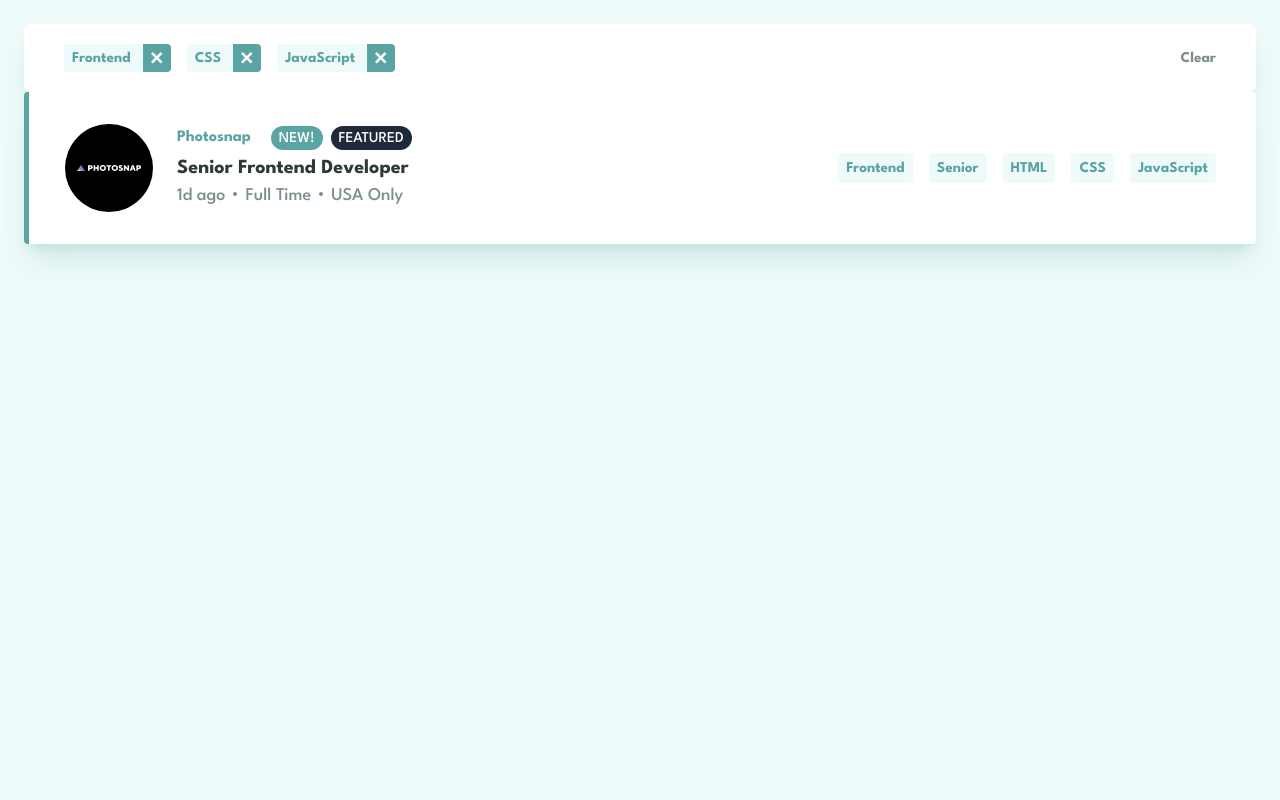
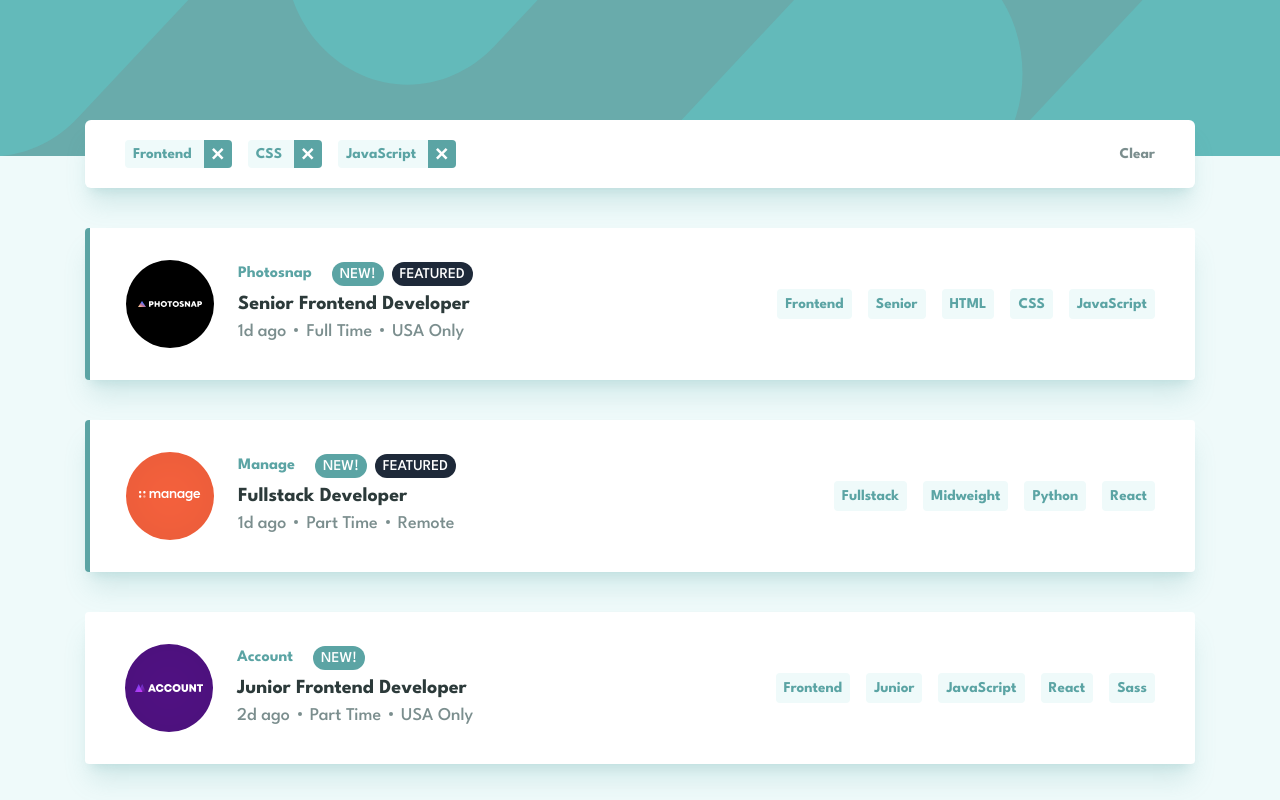
Before and after one commit to jvmdo/static-job-listings, a React (Vite) app: page / in a window 1280 px wide. Shown: the top 800 px of the page. Built offline with nearby package versions, Linux system fonts and the light colour scheme.

Commit message:
💄 General layout

```diff
--- a/package.json
+++ b/package.json
@@ -10,6 +10,7 @@
     "preview": "vite preview"
   },
   "dependencies": {
+    "@tanstack/react-query": "^5.90.19",
     "react": "^19.2.0",
     "react-dom": "^19.2.0",
     "tailwind-merge": "^3.4.0"
--- a/data.json
+++ b/public/data.json
@@ -2,7 +2,7 @@
   {
     "id": 1,
     "company": "Photosnap",
-    "logo": "./images/photosnap.svg",
+    "logo": "photosnap.svg",
     "new": true,
     "featured": true,
     "position": "Senior Frontend Developer",
@@ -17,7 +17,7 @@
   {
     "id": 2,
     "company": "Manage",
-    "logo": "./images/manage.svg",
+    "logo": "manage.svg",
     "new": true,
     "featured": true,
     "position": "Fullstack Developer",
@@ -32,7 +32,7 @@
   {
     "id": 3,
     "company": "Account",
-    "logo": "./images/account.svg",
+    "logo": "account.svg",
     "new": true,
     "featured": false,
     "position": "Junior Frontend Developer",
@@ -47,7 +47,7 @@
   {
     "id": 4,
     "company": "MyHome",
-    "logo": "./images/myhome.svg",
+    "logo": "myhome.svg",
     "new": false,
     "featured": false,
     "position": "Junior Frontend Developer",
@@ -62,7 +62,7 @@
   {
     "id": 5,
     "company": "Loop Studios",
-    "logo": "./images/loop-studios.svg",
+    "logo": "loop-studios.svg",
     "new": false,
     "featured": false,
     "position": "Software Engineer",
@@ -77,7 +77,7 @@
   {
     "id": 6,
     "company": "FaceIt",
-    "logo": "./images/faceit.svg",
+    "logo": "faceit.svg",
     "new": false,
     "featured": false,
     "position": "Junior Backend Developer",
@@ -92,7 +92,7 @@
   {
     "id": 7,
     "company": "Shortly",
-    "logo": "./images/shortly.svg",
+    "logo": "shortly.svg",
     "new": false,
     "featured": false,
     "position": "Junior Developer",
@@ -107,7 +107,7 @@
   {
     "id": 8,
     "company": "Insure",
-    "logo": "./images/insure.svg",
+    "logo": "insure.svg",
     "new": false,
     "featured": false,
     "position": "Junior Frontend Developer",
@@ -122,7 +122,7 @@
   {
     "id": 9,
     "company": "Eyecam Co.",
-    "logo": "./images/eyecam-co.svg",
+    "logo": "eyecam-co.svg",
     "new": false,
     "featured": false,
     "position": "Full Stack Engineer",
@@ -137,7 +137,7 @@
   {
     "id": 10,
     "company": "The Air Filter Company",
-    "logo": "./images/the-air-filter-company.svg",
+    "logo": "the-air-filter-company.svg",
     "new": false,
     "featured": false,
     "position": "Front-end Dev",
--- a/src/App.tsx
+++ b/src/App.tsx
@@ -1,11 +1,31 @@
 import JobCard from "@/components/job-card";
 import JobFilter from "@/components/job-filter";
+import type { Job } from "@/use-jobs";
+import { useQuery } from "@tanstack/react-query";
 
 function App() {
+  const { data } = useQuery({
+    queryKey: ["job-tag"],
+    queryFn: async () => {
+      return (await fetch("/data.json").then((res) => res.json())) as Job[];
+    },
+  });
+
+  const hasFilters = true;
+
   return (
-    <div className="min-h-svh p-6 bg-background">
-      <JobFilter />
-      <JobCard />
+    <div className="min-h-svh p-6 bg-background sm:px-8 md:px-12 lg:px-16 xl:px-20">
+      <div className="h-39 absolute inset-x-0 top-0 bg-image bg-primary/90" />
+      <main className="max-w-277.5 mx-auto mt-24 flex flex-col gap-14 lg:gap-10 relative">
+        {hasFilters && <JobFilter className="" />}
+        {data?.map((job) => (
+          <JobCard
+            key={job.id}
+            className="first:mt-23 lg:first:mt-28"
+            {...job}
+          />
+        ))}
+      </main>
     </div>
   );
 }
--- a/src/components/job-card.tsx
+++ b/src/components/job-card.tsx
@@ -1,51 +1,72 @@
+import type { Job } from "@/use-jobs";
 import { type ComponentProps } from "react";
 import { twMerge } from "tailwind-merge";
 
-function JobCard({ className, ...delegated }: ComponentProps<"article">) {
+type JobCardProps = Job & ComponentProps<"article">;
+
+function JobCard(props: JobCardProps) {
+  const {
+    company,
+    logo,
+    new: isNew,
+    featured: isFeatured,
+    position,
+    role,
+    level,
+    postedAt,
+    contract,
+    location,
+    languages,
+    tools,
+    className,
+    ...delegated
+  } = props;
+
   return (
     <article
       {...delegated}
       className={twMerge(
+        "pt-8 pb-6 px-5 flex flex-col gap-3 max-w-125 rounded-sm border-primary bg-surface shadow-xl shadow-primary/20 relative",
+        "md:max-w-none lg:px-10 lg:py-8 md:flex-row md:items-center md:gap-6",
+        isFeatured && "border-l-5",
         className,
-        "pt-8 pb-6 px-5 flex flex-col gap-3 max-w-125 rounded-sm border-l-5 border-primary bg-surface shadow-xl shadow-primary/20 relative",
-        "md:max-w-none md:px-10 md:py-8 md:flex-row md:items-center md:gap-6",
       )}
     >
       <div
         className={twMerge(
-          "size-12 absolute top-0 -translate-y-1/2 -ml-1 shrink-0",
+          "size-12 absolute top-0 -translate-y-1/2 shrink-0",
           "md:size-22 md:static md:translate-0",
+          isFeatured && "-ml-1",
         )}
       >
-        <img
-          src="/images/photosnap.svg"
-          alt="photosnap"
-          className="block w-full"
-        />
+        <img src={`/images/${logo}`} alt={company} className="block w-full" />
       </div>
       <div className="grow flex flex-col justify-between gap-3 md:gap-1">
         <div className="flex items-center gap-2">
-          <h4 className="text-primary text-[0.825rem] font-bold mr-3 md:text-base">
-            Photosnap
+          <h4 className="text-primary text-[0.825rem] font-bold mt-1 mr-3 md:text-base md:mt-0">
+            {company}
           </h4>
-          <JobBadgeNew />
-          <JobBadgeFeatured />
+          {isNew && <JobBadgeNew />}
+          {isFeatured && <JobBadgeFeatured />}
         </div>
         <h3 className="text-primary-dark text-[0.825rem] font-bold md:text-xl hover:text-primary hover:cursor-help">
-          Senior Frontend Developer
+          {position}
         </h3>
         <ul className="flex items-center gap-4 pb-3 border-b border-secondary md:border-none md:pb-0 md:-mt-1">
-          <JobMeta>1d ago</JobMeta>
-          <JobMeta>Full Time</JobMeta>
-          <JobMeta>USA Only</JobMeta>
+          <JobMeta>{postedAt}</JobMeta>
+          <JobMeta>{contract}</JobMeta>
+          <JobMeta>{location}</JobMeta>
         </ul>
       </div>
       <div className="flex flex-wrap gap-4 md:pl-6 md:justify-end md:ml-auto">
-        <JobTag>Frontend</JobTag>
-        <JobTag>Senior</JobTag>
-        <JobTag>HTML</JobTag>
-        <JobTag>CSS</JobTag>
-        <JobTag>JavaScript</JobTag>
+        <JobTag>{role}</JobTag>
+        <JobTag>{level}</JobTag>
+        {languages.map((lang) => (
+          <JobTag>{lang}</JobTag>
+        ))}
+        {tools.map((tool) => (
+          <JobTag>{tool}</JobTag>
+        ))}
       </div>
     </article>
   );
@@ -62,8 +83,8 @@ function JobTag({
     <button
       type="button"
       className={twMerge(
+        "px-2 py-1 text-primary bg-background font-bold rounded-sm hover:bg-primary hover:text-surface transition-colors",
         className,
-        "px-2 py-1 text-primary bg-background font-bold rounded-sm hover:bg-primary hover:text-surface transition-colors",
       )}
       {...delegated}
     >
@@ -76,7 +97,7 @@ function JobMeta({ children, className, ...delegated }: ComponentProps<"li">) {
   return (
     <li
       {...delegated}
-      className={twMerge(className, "group text-secondary", "md:text-lg")}
+      className={twMerge("group text-secondary", "md:text-lg", className)}
     >
       {children}
       <span className="inline-block align-middle size-1 rounded-full relative left-2 -top-0.5 bg-secondary group-last:hidden" />
@@ -101,8 +122,8 @@ function JobBadge({
     <span
       {...delegated}
       className={twMerge(
+        "flex items-center h-6 px-2 rounded-full uppercase text-surface",
         className,
-        "flex items-center h-6 px-2 rounded-full uppercase text-surface",
       )}
     >
       {children}
--- a/src/components/job-filter.tsx
+++ b/src/components/job-filter.tsx
@@ -6,8 +6,8 @@ function JobFilter({ className, ...delegated }: ComponentProps<"div">) {
     <div
       {...delegated}
       className={twMerge(
+        "p-5 grid grid-cols-[1fr_auto] gap-6 rounded-md bg-surface shadow-xl shadow-primary/20 md:px-10",
         className,
-        "p-5 grid grid-cols-[1fr_auto] gap-6 rounded-md bg-surface shadow-xl shadow-primary/20 md:px-10",
       )}
     >
       <div className="flex flex-wrap gap-4">
@@ -37,8 +37,8 @@ function FilterTag({
   return (
     <div
       className={twMerge(
+        "w-fit flex items-center gap-1 text-primary bg-background font-bold rounded-sm",
         className,
-        "w-fit flex items-center gap-1 text-primary bg-background font-bold rounded-sm",
       )}
       {...delegated}
     >
--- a/src/globals.css
+++ b/src/globals.css
@@ -24,9 +24,19 @@
 
   --color-primary: hsl(180, 29%, 50%);
   --color-primary-dark: hsl(180, 14%, 20%);
-  --color-primary-hover: hsl(180, 29%, 45%);
   --color-secondary: hsl(180, 8%, 52%);
   --color-background: hsl(180, 52%, 96%);
   --color-surface: hsl(0, 0%, 100%);
   --color-light: hsl(180, 8%, 85%);
 }
+
+@utility bg-image {
+  background-image: url("/images/bg-header-mobile.svg");
+  background-position: center left;
+  background-repeat: no-repeat;
+  background-size: 100% 100%;
+
+  @media (min-width: 48rem) {
+    background-image: url("/images/bg-header-desktop.svg");
+  }
+}
--- a/src/main.tsx
+++ b/src/main.tsx
@@ -1,9 +1,20 @@
+import { QueryClient, QueryClientProvider } from "@tanstack/react-query";
 import { StrictMode } from "react";
 import { createRoot } from "react-dom/client";
 import App from "./App.tsx";
 
+const queryClient = new QueryClient({
+  defaultOptions: {
+    queries: {
+      retry: false,
+    },
+  },
+});
+
 createRoot(document.getElementById("root")!).render(
   <StrictMode>
-    <App />
+    <QueryClientProvider client={queryClient}>
+      <App />
+    </QueryClientProvider>
   </StrictMode>,
 );
--- /dev/null
+++ b/src/use-jobs.ts
@@ -0,0 +1,17 @@
+export type Job = {
+  id: string;
+  company: string;
+  logo: string;
+  new: boolean;
+  featured: boolean;
+  position: string;
+  role: string;
+  level: string;
+  postedAt: string;
+  contract: string;
+  location: string;
+  languages: string[];
+  tools: [];
+};
+
+export function useJobs() {}
```
Also changed, not shown: 1 other file (tests, documents, lock files or other folders).
